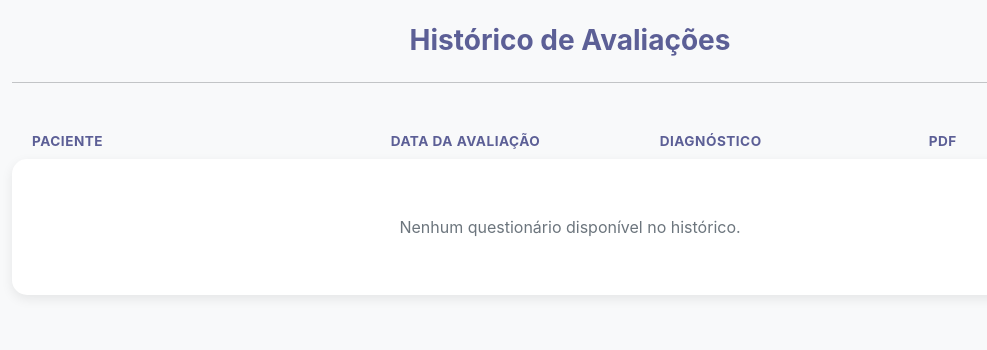
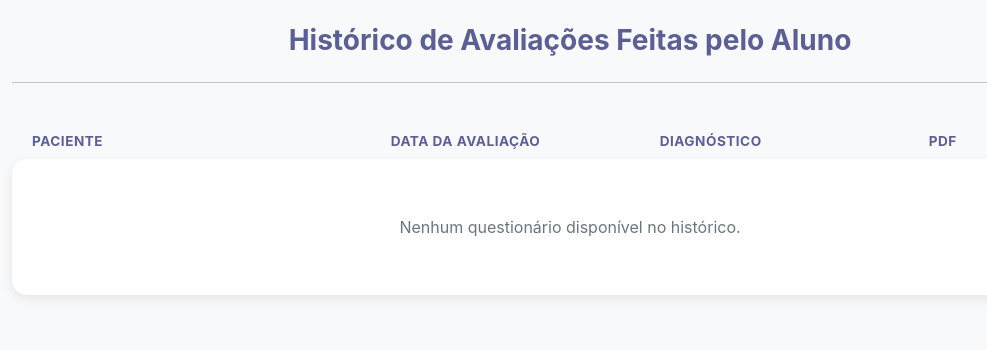
Before and after one commit to pablopimentel18/Projeto-Integrador-fisioterapia-25-2, a Django app: template conta/templates/conta/aluno_avaliacoes.html in a window 1280 px wide. Shown: the part 70-420 px from the top of the page, without its empty margins (70-1057 px from the left). Run offline with Django 5.2, Linux system fonts and the light colour scheme; the template is opened without the code that fills it, so the values that code supplies are empty; some libraries are stand-ins or nearby versions.

Commit message:
pequena mudança no html de listar avaliacoes de aluno

```diff
--- a/conta/templates/conta/aluno_avaliacoes.html
+++ b/conta/templates/conta/aluno_avaliacoes.html
@@ -46,7 +46,9 @@
 <script src="https://cdn.jsdelivr.net/npm/bootstrap@5.2.3/dist/js/bootstrap.bundle.min.js"></script>
 
 <div class="container mt-4">
-    <h3 class="text-center mb-4">Histórico de Avaliações</h3>
+    <h3 class="text-center mb-4">
+        Histórico de Avaliações Feitas pelo Aluno {{ request.user.get_full_name|default:request.user.username }}
+    </h3>
     <hr class="mb-5">
 
     <div class="row w-100 list-header d-none d-md-flex">
```
